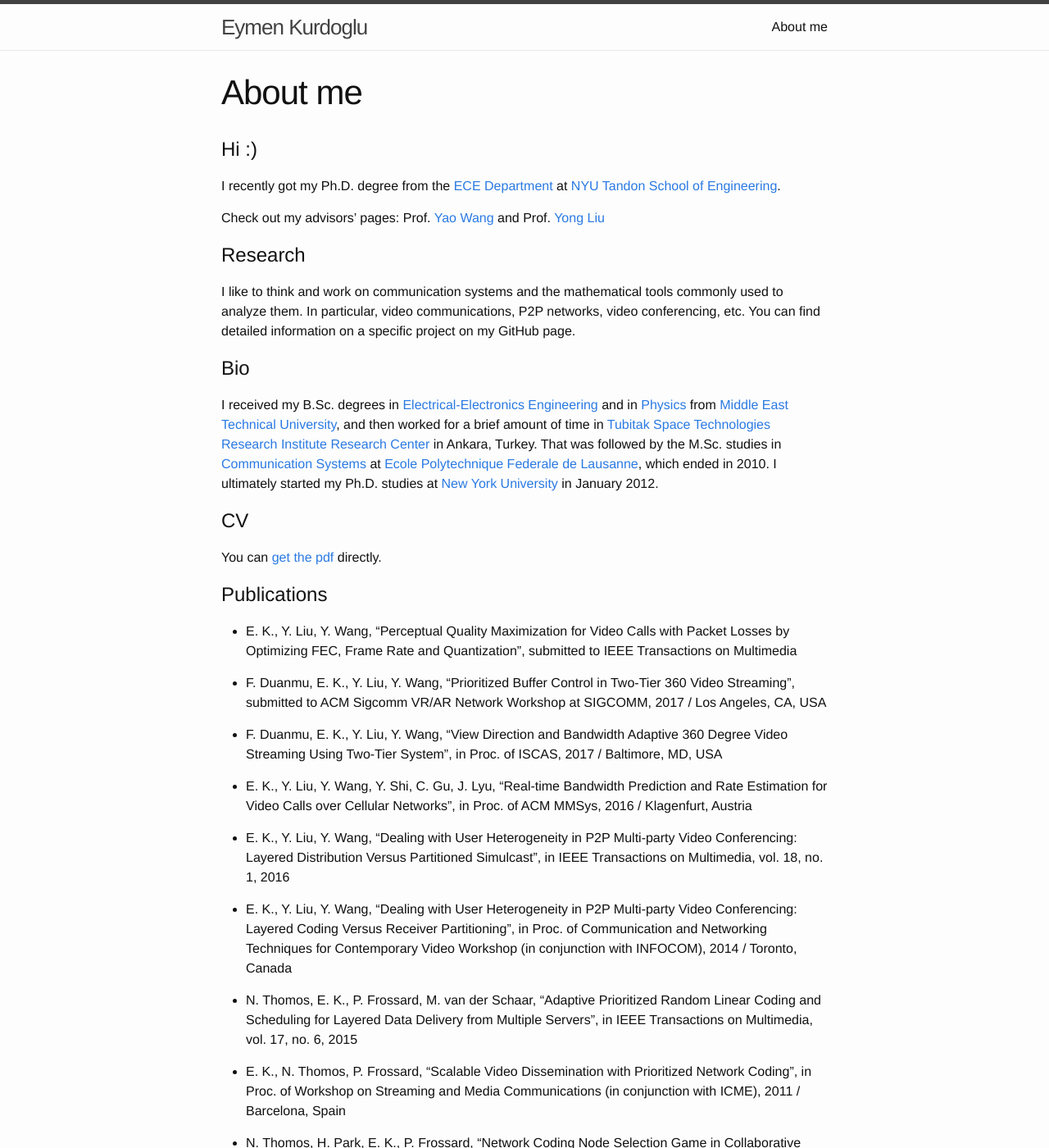
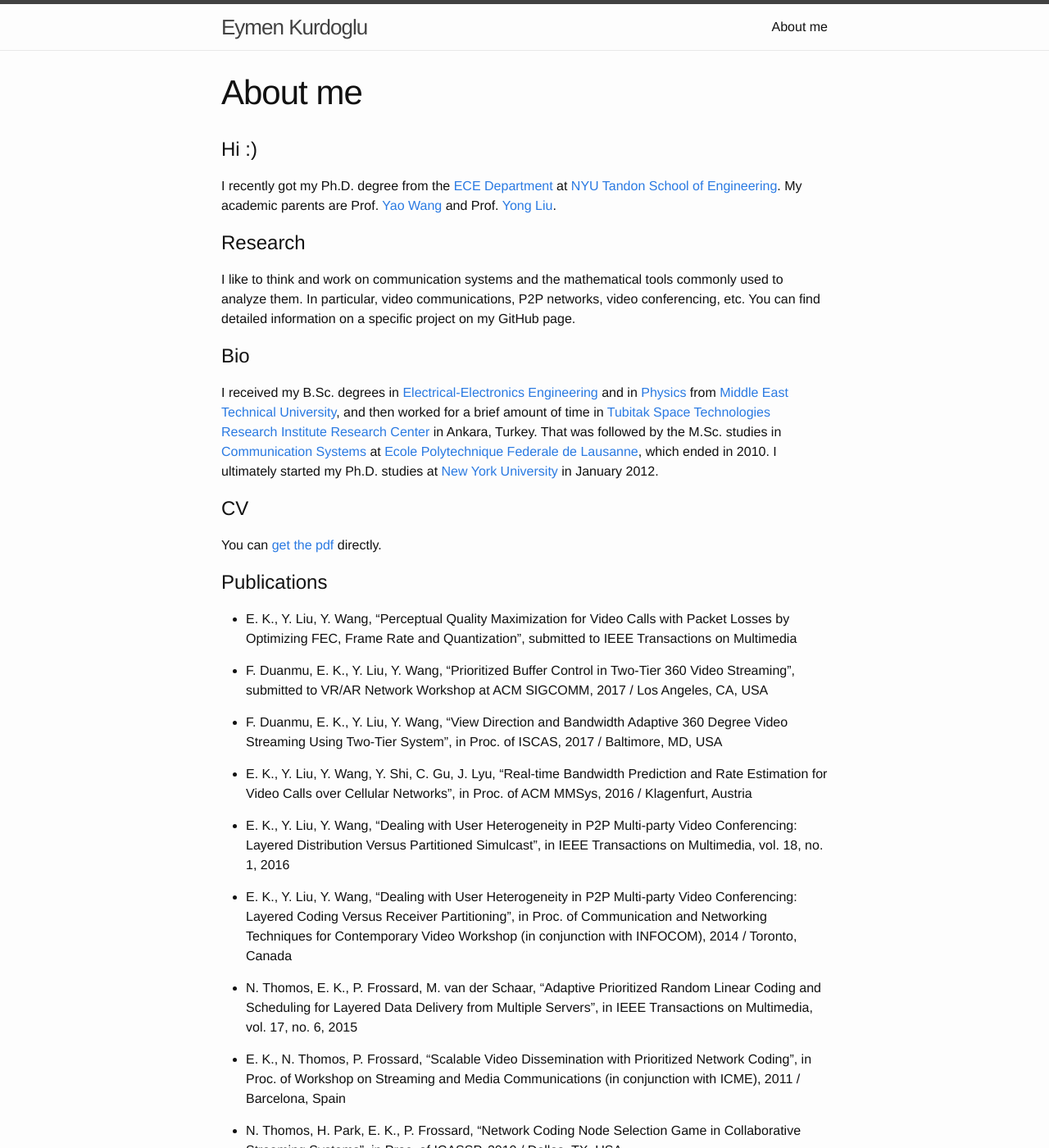
Before and after one commit to eymenkurdoglu/eymenkurdoglu.github.io, a Jekyll site: the page built from about.md, in a window 1280 px wide and 1400 px high. Shown: the whole window at 82% size. Built offline with Jekyll 4.4.1, drawn with Linux system fonts in a browser that asks for light colours.

Commit message:
phd update

```diff
--- a/about.md
+++ b/about.md
@@ -6,9 +6,7 @@ permalink: /about/
 
 # Hi :)
 
-I recently got my Ph.D. degree from the [ECE Department](http://engineering.nyu.edu/academics/departments/electrical) at [NYU Tandon School of Engineering](http://engineering.nyu.edu/).
-
-Check out my advisors' pages: Prof. [Yao Wang](http://eeweb.poly.edu/~yao/) and Prof. [Yong Liu](http://eeweb.poly.edu/~yongliu/)
+I recently got my Ph.D. degree from the [ECE Department](http://engineering.nyu.edu/academics/departments/electrical) at [NYU Tandon School of Engineering](http://engineering.nyu.edu/). My academic parents are Prof. [Yao Wang](http://eeweb.poly.edu/~yao/) and Prof. [Yong Liu](http://eeweb.poly.edu/~yongliu/).
 
 # Research
 
@@ -26,7 +24,7 @@ You can [get the pdf](/assets/Eymen_Kurdoglu.pdf) directly.
 
 * E. K., Y. Liu, Y. Wang, "Perceptual Quality Maximization for Video Calls with Packet Losses by Optimizing FEC, Frame Rate and Quantization", submitted to IEEE Transactions on Multimedia
 
-* F. Duanmu, E. K., Y. Liu, Y. Wang, "Prioritized Buffer Control in Two-Tier 360 Video Streaming", submitted to ACM Sigcomm VR/AR Network Workshop at SIGCOMM, 2017 / Los Angeles, CA, USA
+* F. Duanmu, E. K., Y. Liu, Y. Wang, "Prioritized Buffer Control in Two-Tier 360 Video Streaming", submitted to VR/AR Network Workshop at ACM SIGCOMM, 2017 / Los Angeles, CA, USA
 
 * F. Duanmu, E. K., Y. Liu, Y. Wang, "View Direction and Bandwidth Adaptive 360 Degree Video Streaming Using Two-Tier System", in Proc. of ISCAS, 2017 / Baltimore, MD, USA
 
```
